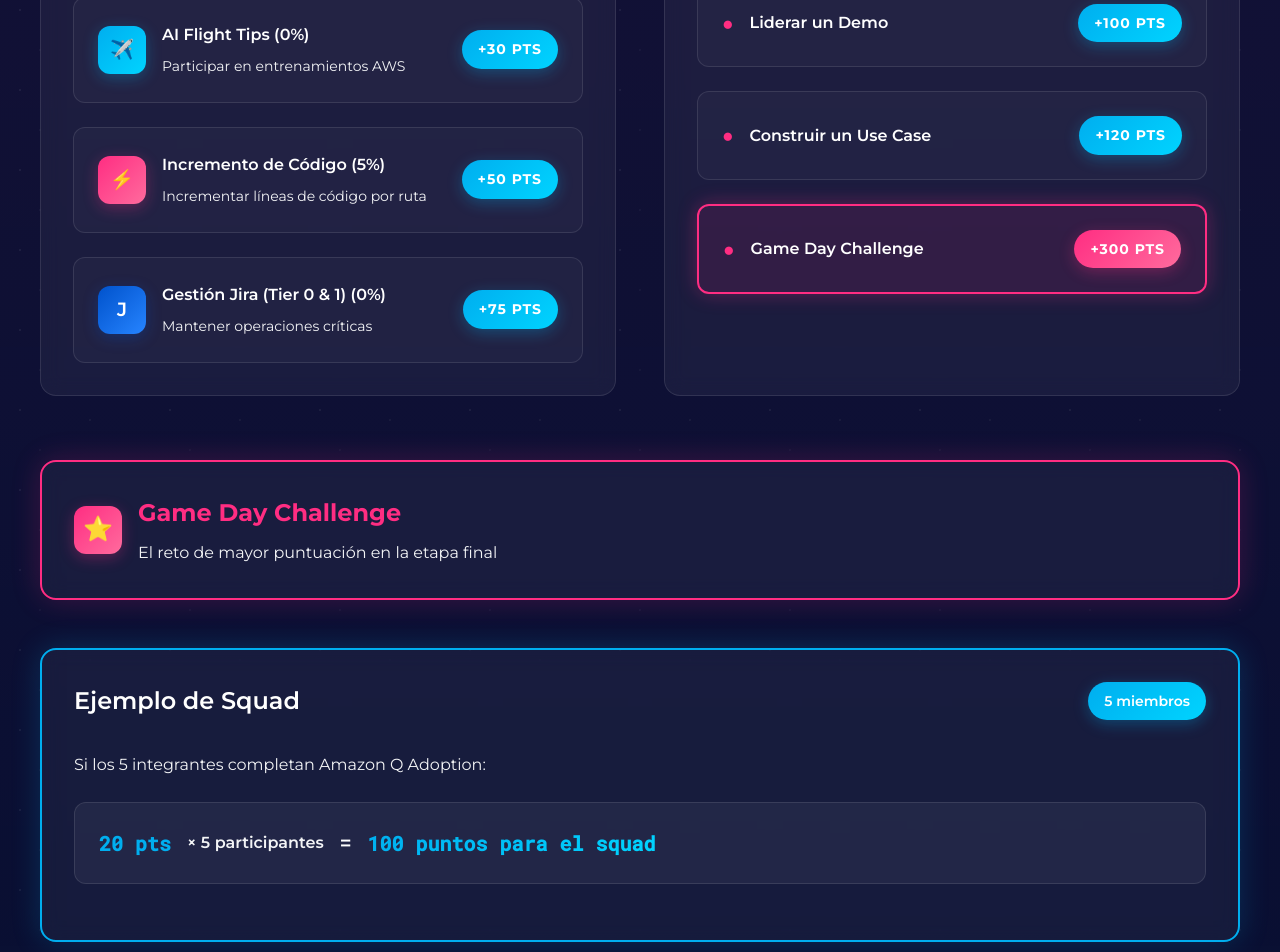
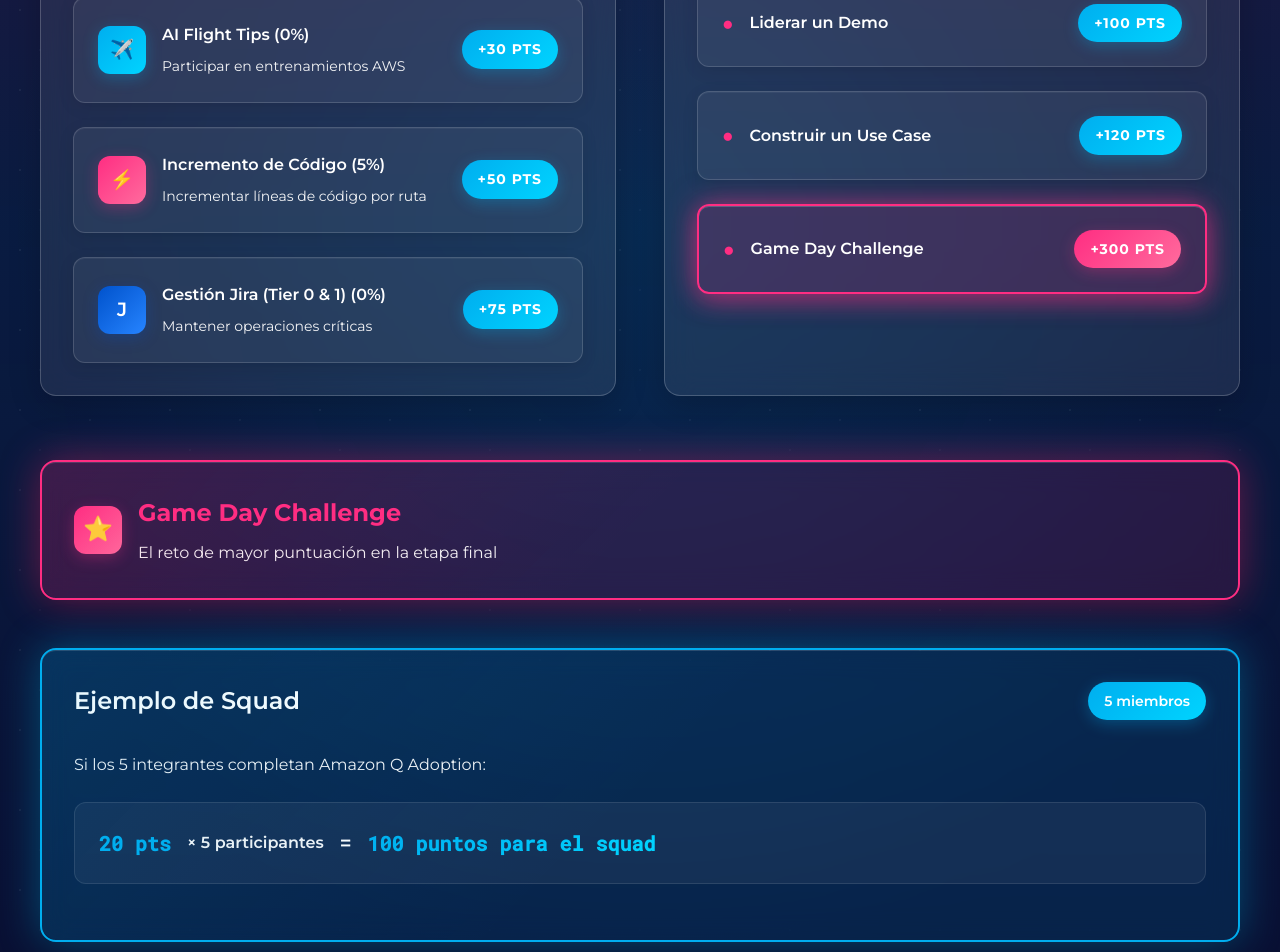
Before and after one commit to PedroAbaonza/am-ia-league2025, an Angular app in the folder am-ia-league/: page / in a window 1280 px wide. Shown: the part 3460-4412 px from the top of the page. Built offline with nearby package versions, Linux system fonts and the light colour scheme.

Commit message:
Modificación sistema de puntos

```diff
--- a/am-ia-league/src/app/components/points-system/points-system.component.scss
+++ b/am-ia-league/src/app/components/points-system/points-system.component.scss
@@ -1,8 +1,20 @@
 .points-system {
   padding: 4rem 2rem;
-  background: linear-gradient(180deg, rgba(255, 45, 130, 0.05) 0%, transparent 100%);
+  background: linear-gradient(180deg, rgba(255, 45, 130, 0.15) 0%, rgba(0, 174, 239, 0.08) 50%, transparent 100%);
   position: relative;
   z-index: 2;
+
+  &::before {
+    content: '';
+    position: absolute;
+    top: 0;
+    left: 0;
+    right: 0;
+    bottom: 0;
+    background: radial-gradient(ellipse at center, rgba(0, 174, 239, 0.1) 0%, transparent 70%);
+    pointer-events: none;
+    z-index: -1;
+  }
 }
 
 .container {
@@ -42,16 +54,21 @@
 }
 
 .points-column {
-  background: var(--card-bg);
-  border: 1px solid var(--card-border);
+  background: rgba(255, 255, 255, 0.08);
+  border: 1px solid rgba(255, 255, 255, 0.2);
   border-radius: 16px;
   padding: 2rem;
-  backdrop-filter: blur(10px);
+  backdrop-filter: blur(15px);
   transition: all 0.3s ease;
+  box-shadow: 0 8px 32px rgba(0, 0, 0, 0.2),
+              inset 0 1px 0 rgba(255, 255, 255, 0.1);
 
   &:hover {
-    transform: translateY(-5px);
-    box-shadow: 0 10px 30px rgba(0, 0, 0, 0.3);
+    transform: translateY(-8px);
+    box-shadow: 0 20px 40px rgba(0, 0, 0, 0.4),
+                0 0 30px rgba(0, 174, 239, 0.3),
+                inset 0 1px 0 rgba(255, 255, 255, 0.2);
+    border-color: rgba(0, 174, 239, 0.5);
   }
 }
 
@@ -109,15 +126,20 @@
   align-items: center;
   gap: 1rem;
   padding: 1.5rem;
-  background: rgba(255, 255, 255, 0.03);
-  border: 1px solid var(--card-border);
+  background: rgba(255, 255, 255, 0.06);
+  border: 1px solid rgba(255, 255, 255, 0.15);
   border-radius: 12px;
   transition: all 0.3s ease;
+  box-shadow: 0 4px 16px rgba(0, 0, 0, 0.1),
+              inset 0 1px 0 rgba(255, 255, 255, 0.05);
 
   &:hover {
-    transform: translateY(-2px);
+    transform: translateY(-4px);
     border-color: var(--aviation-blue);
-    box-shadow: 0 5px 20px rgba(0, 174, 239, 0.2);
+    box-shadow: 0 8px 25px rgba(0, 174, 239, 0.4),
+                0 0 20px rgba(0, 174, 239, 0.2),
+                inset 0 1px 0 rgba(255, 255, 255, 0.1);
+    background: rgba(0, 174, 239, 0.08);
   }
 }
 
@@ -203,21 +225,29 @@
 
 .challenge-card {
   padding: 1.5rem;
-  background: rgba(255, 255, 255, 0.03);
-  border: 1px solid var(--card-border);
+  background: rgba(255, 255, 255, 0.06);
+  border: 1px solid rgba(255, 255, 255, 0.15);
   border-radius: 12px;
   transition: all 0.3s ease;
+  box-shadow: 0 4px 16px rgba(0, 0, 0, 0.1),
+              inset 0 1px 0 rgba(255, 255, 255, 0.05);
 
   &:hover {
-    transform: translateY(-2px);
+    transform: translateY(-4px);
     border-color: var(--squadron-pink);
-    box-shadow: 0 5px 20px rgba(255, 45, 130, 0.2);
+    box-shadow: 0 8px 25px rgba(255, 45, 130, 0.4),
+                0 0 20px rgba(255, 45, 130, 0.2),
+                inset 0 1px 0 rgba(255, 255, 255, 0.1);
+    background: rgba(255, 45, 130, 0.08);
   }
 
   &.highlighted {
-    background: rgba(255, 45, 130, 0.1);
+    background: rgba(255, 45, 130, 0.15);
     border: 2px solid var(--squadron-pink);
-    box-shadow: 0 0 20px rgba(255, 45, 130, 0.3);
+    box-shadow: 0 0 30px rgba(255, 45, 130, 0.5),
+                0 8px 25px rgba(255, 45, 130, 0.3),
+                inset 0 1px 0 rgba(255, 255, 255, 0.2);
+    animation: glow-pulse 2s ease-in-out infinite alternate;
   }
 }
 
@@ -250,13 +280,28 @@
 }
 
 .squad-example {
-  background: var(--card-bg);
+  background: rgba(255, 45, 130, 0.12);
   border: 2px solid var(--squadron-pink);
   border-radius: 16px;
   padding: 2rem;
   margin-bottom: 3rem;
-  backdrop-filter: blur(10px);
-  box-shadow: 0 0 30px rgba(255, 45, 130, 0.2);
+  backdrop-filter: blur(15px);
+  box-shadow: 0 0 40px rgba(255, 45, 130, 0.4),
+              0 8px 32px rgba(0, 0, 0, 0.3),
+              inset 0 1px 0 rgba(255, 255, 255, 0.15);
+  position: relative;
+
+  &::before {
+    content: '';
+    position: absolute;
+    top: 0;
+    left: 0;
+    right: 0;
+    bottom: 0;
+    background: linear-gradient(135deg, rgba(255, 45, 130, 0.1) 0%, transparent 50%);
+    border-radius: 16px;
+    pointer-events: none;
+  }
 }
 
 .squad-header {
@@ -296,12 +341,27 @@
 }
 
 .calculation-example {
-  background: var(--card-bg);
+  background: rgba(0, 174, 239, 0.12);
   border: 2px solid var(--aviation-blue);
   border-radius: 16px;
   padding: 2rem;
-  backdrop-filter: blur(10px);
-  box-shadow: 0 0 30px rgba(0, 174, 239, 0.2);
+  backdrop-filter: blur(15px);
+  box-shadow: 0 0 40px rgba(0, 174, 239, 0.4),
+              0 8px 32px rgba(0, 0, 0, 0.3),
+              inset 0 1px 0 rgba(255, 255, 255, 0.15);
+  position: relative;
+
+  &::before {
+    content: '';
+    position: absolute;
+    top: 0;
+    left: 0;
+    right: 0;
+    bottom: 0;
+    background: linear-gradient(135deg, rgba(0, 174, 239, 0.1) 0%, transparent 50%);
+    border-radius: 16px;
+    pointer-events: none;
+  }
 }
 
 .calc-header {
--- a/am-ia-league/src/app/components/points-system/points-system.component.ts
+++ b/am-ia-league/src/app/components/points-system/points-system.component.ts
@@ -21,7 +21,7 @@ interface SpecialChallenge {
   selector: 'app-points-system',
   imports: [CommonModule],
   templateUrl: './points-system.component.html',
-  styleUrl: './points-system.component.scss'
+  styleUrls: ['./points-system.component.scss'],
 })
 export class PointsSystemComponent implements OnInit {
   missions: Mission[] = [
@@ -31,7 +31,7 @@ export class PointsSystemComponent implements OnInit {
       type: 'amazon-q',
       points: 20,
       description: 'Adoptar Amazon Q en cada ruta',
-      progress: 90
+      progress: 90,
     },
     {
       id: 2,
@@ -39,7 +39,7 @@ export class PointsSystemComponent implements OnInit {
       type: 'ai-flight-tips',
       points: 30,
       description: 'Participar en entrenamientos AWS',
-      progress: 0
+      progress: 0,
     },
     {
       id: 3,
@@ -47,7 +47,7 @@ export class PointsSystemComponent implements OnInit {
       type: 'code-increment',
       points: 50,
       description: 'Incrementar líneas de código por ruta',
-      progress: 5
+      progress: 5,
     },
     {
       id: 4,
@@ -55,32 +55,32 @@ export class PointsSystemComponent implements OnInit {
       type: 'jira',
       points: 75,
       description: 'Mantener operaciones críticas',
-      progress: 0
-    }
+      progress: 0,
+    },
   ];
 
   specialChallenges: SpecialChallenge[] = [
     {
       id: 1,
       name: 'Rules Documentation',
-      bonusPoints: 50
+      bonusPoints: 50,
     },
     {
       id: 2,
       name: 'Liderar un Demo',
-      bonusPoints: 100
+      bonusPoints: 100,
     },
     {
       id: 3,
       name: 'Construir un Use Case',
-      bonusPoints: 120
+      bonusPoints: 120,
     },
     {
       id: 4,
       name: 'Game Day Challenge',
       bonusPoints: 300,
-      highlighted: true
-    }
+      highlighted: true,
+    },
   ];
 
   constructor() {}
@@ -94,7 +94,7 @@ export class PointsSystemComponent implements OnInit {
       'amazon-q': 'Q',
       'ai-flight-tips': '✈️',
       'code-increment': '⚡',
-      'jira': 'J'
+      jira: 'J',
     };
     return iconMap[type] || '🎯';
   }
```
